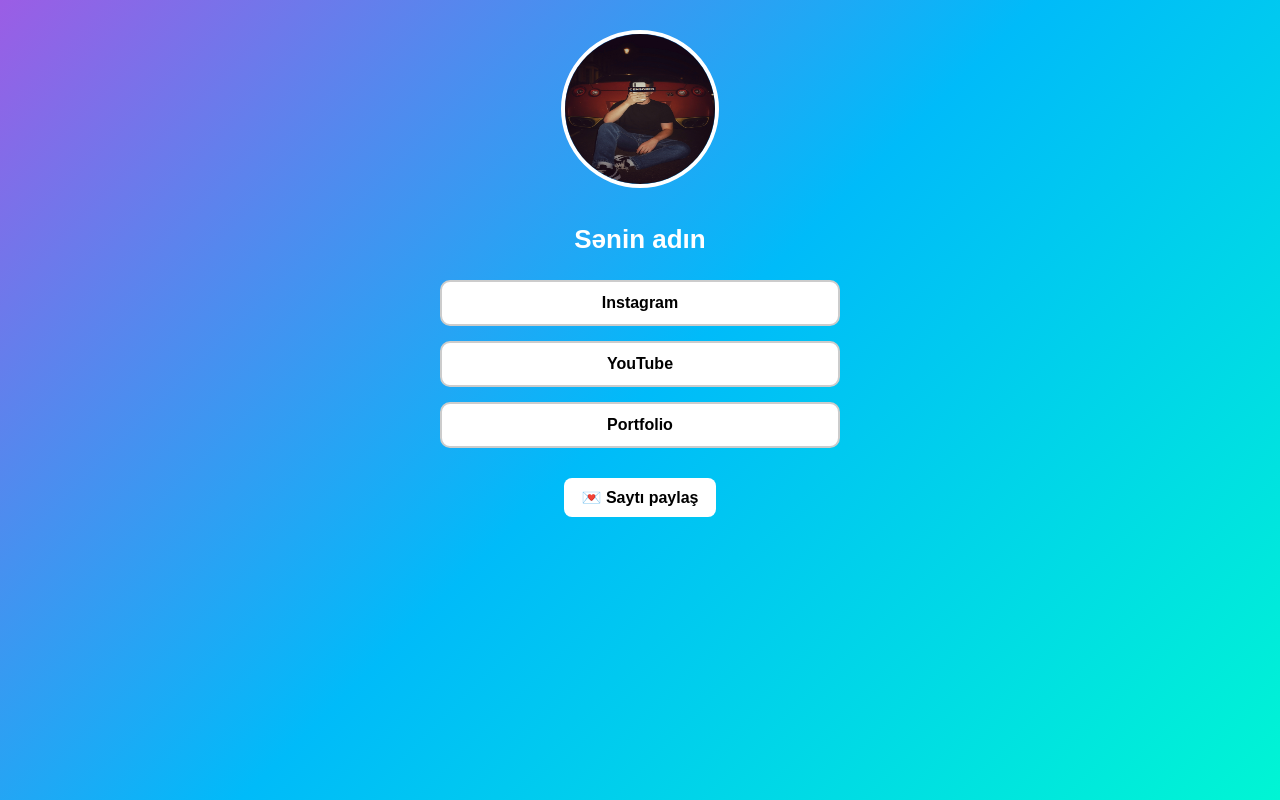
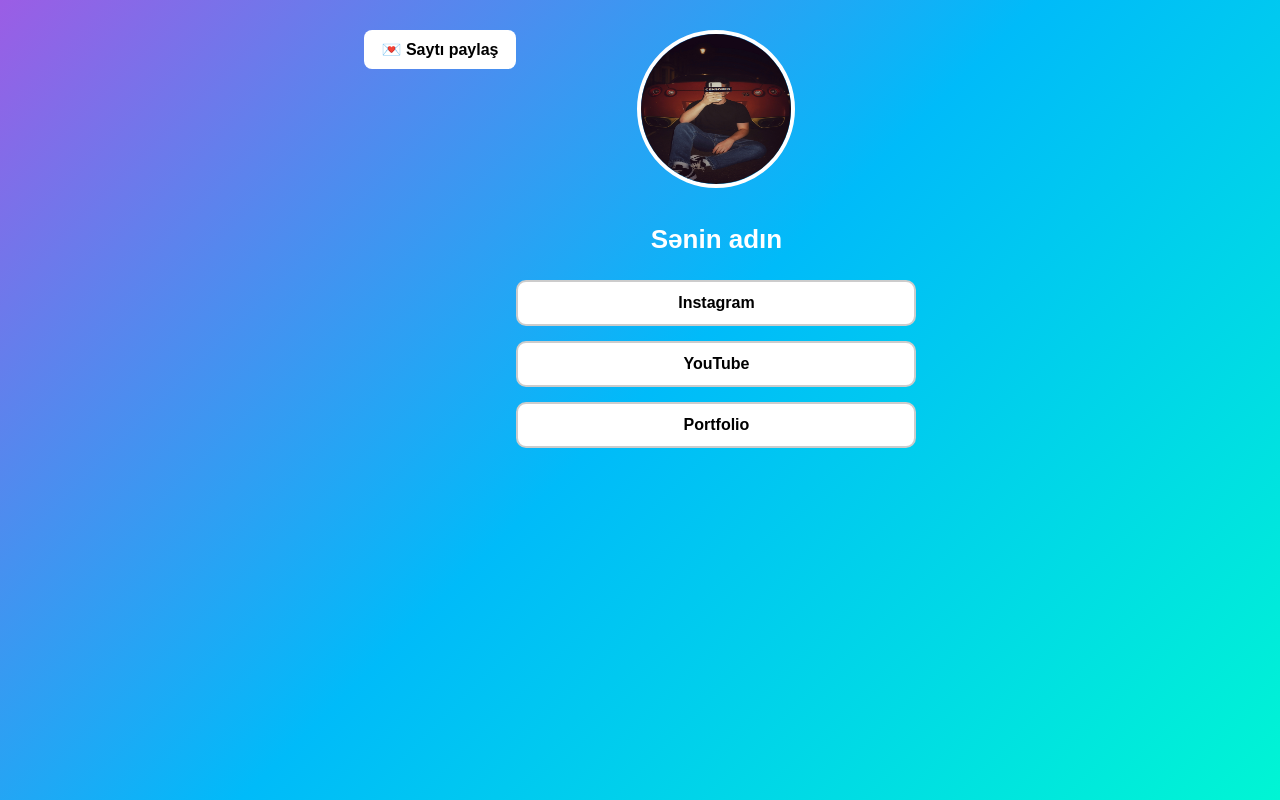
Before and after one commit to EricIsMyHero/ad-gunu-xatirlama, a plain HTML site: page index.html in a window 1280 px wide. Drawn offline with Linux system fonts and the light colour scheme.

Commit message:
Update index.html

```diff
--- a/index.html
+++ b/index.html
@@ -7,22 +7,23 @@
     <link rel="stylesheet" href="style.css">
 </head>
 <body>
+    <!-- Paylaş düyməsi yuxarıda -->
+    <div class="share-button">
+        <button onclick="shareSite()">💌 Saytı paylaş</button>
+    </div>
+
     <div class="container">
         <img src="profil.jpg" alt="Profil şəkli" class="avatar">
         <h1>Sənin adın</h1>
         <div id="links" class="links"></div>
+    </div>
 
-        <!-- Saytı paylaş düyməsi -->
-        <div class="share-button">
-            <button onclick="shareSite()">💌 Saytı paylaş</button>
-        </div>
-    </div>
     <script src="script.js"></script>
     <script>
         function shareSite() {
             const shareData = {
-                title: "My Portfolio",
-                text: "Qısacə hər şey deyək",
+                title: "Səni Sevməyimin 200 Səbəbi 💖",
+                text: "Bax bu sənə həsr olunub 🥺💘",
                 url: window.location.href
             };
             if (navigator.share) {
```
